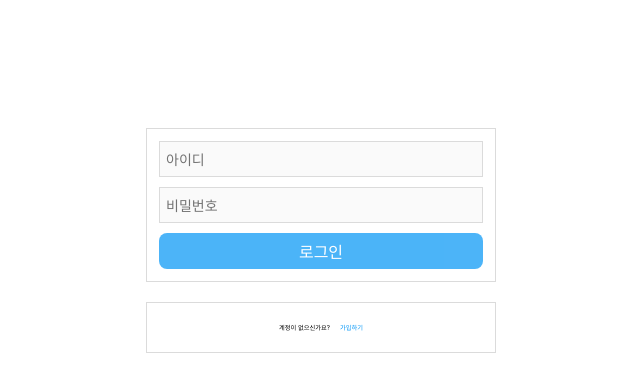
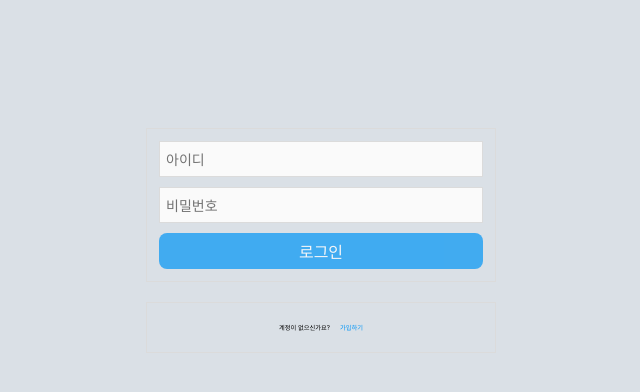
Before and after one commit to pione3r/dan, a Next.js app: page /accounts/signin in a window 1280 px wide. Shown: the top 392 px of the page, without its empty margins (319-959 px from the left). Built offline with nearby package versions, Linux system fonts and the light colour scheme.

Commit message:
style: body background color / 카드 호버 스타일 추가

```diff
--- a/src/app/globals.css
+++ b/src/app/globals.css
@@ -15,7 +15,7 @@ body {
 }
 
 body {
-  background: #ffffff;
+  background: #DAE0E6;
 }
 
 a {
--- a/src/app/page.tsx
+++ b/src/app/page.tsx
@@ -3,6 +3,7 @@ import type { Feed } from "@/types/general";
 import { baseUrl } from "@/common/url";
 
 import { FeedCard } from "@/components/@피드/organisms/FeedCard";
+import { Header } from "@/components/Header";
 
 async function getFeeds() {
   const res = await fetch(`${baseUrl}/api/feed`, { cache: "no-store" });
@@ -14,6 +15,8 @@ export default async function HomePage() {
   const { feeds }: { feeds: Feed[] } = await getFeeds();
 
   return (
+    <>
+      <Header />
       <div
         style={{
           maxWidth: "600px",
@@ -27,5 +30,6 @@ export default async function HomePage() {
           <FeedCard key={feed.id} feed={feed} />
         ))}
       </div>
+    </>
   );
 }
```
Also changed, not shown: src/components/@피드/organisms/FeedCard/index.styles.ts (+8 -0 lines). Lines whose indentation alone changed are shown as unchanged.
